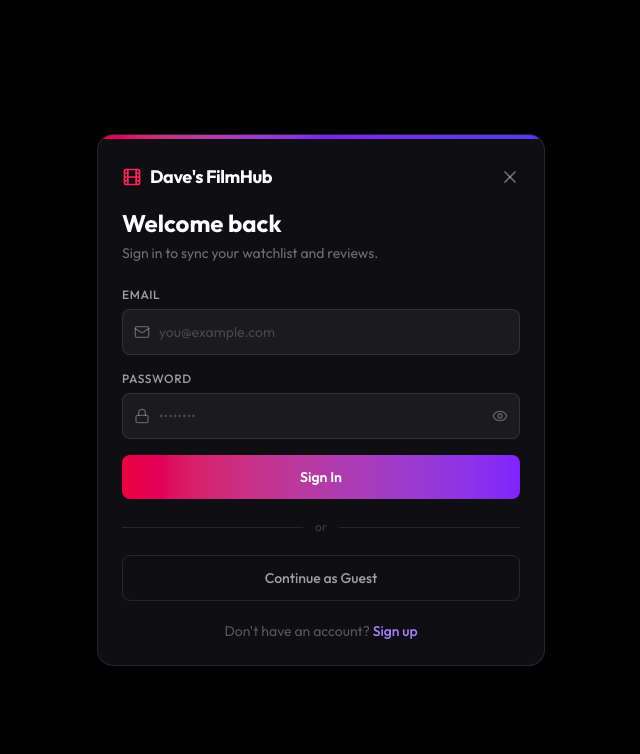
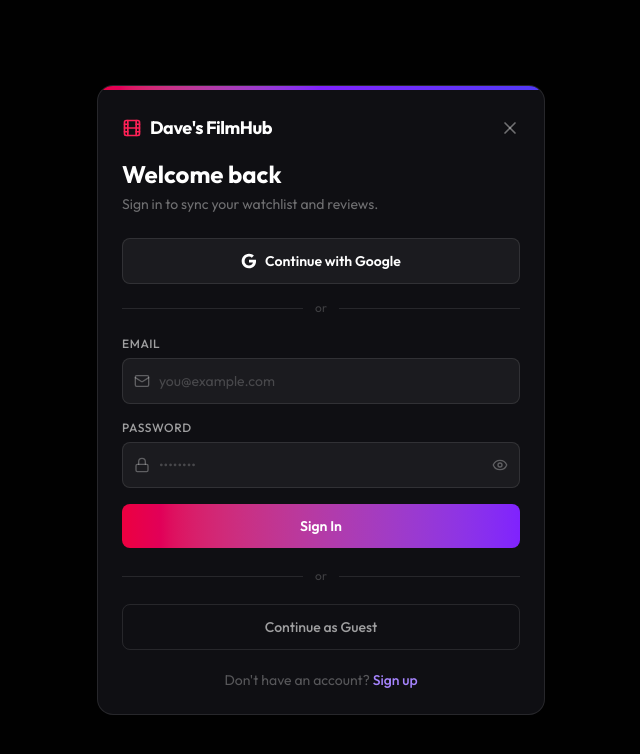
Before and after one commit to daveasd/filmhub, a React (Vite) app: page / in a window 1280 px wide. Both pictures are taken after a click on the button "Skip intro". Shown: the top 754 px of the page, without its empty margins (319-959 px from the left). Built offline with nearby package versions, Linux system fonts and the light colour scheme; no server answers.

Commit message:
feat: add google sign-in to auth modal

```diff
--- a/src/components/auth/AuthModal.jsx
+++ b/src/components/auth/AuthModal.jsx
@@ -7,7 +7,7 @@
   'Account created. you can sign in now.'
 
 export default function AuthModal({ isOpen, onClose }) {
-  const { signIn, signUp, continueAsGuest, resendConfirmationEmail } = useAuth()
+  const { signIn, signUp, signInWithGoogle, continueAsGuest, resendConfirmationEmail } = useAuth()
 
   const [mode, setMode] = useState('signin')
   const [showPassword, setShowPw] = useState(false)
@@ -150,6 +150,31 @@
             </div>
           )}
 
+          <button
+            type="button"
+            onClick={async () => {
+              setLoading(true)
+              setError('')
+              await signInWithGoogle()
+            }}
+            disabled={loading}
+            className="w-full bg-white/5 border border-white/10 hover:bg-white/10 hover:border-white/20 text-white rounded-lg py-3 text-sm font-semibold transition-all flex items-center justify-center gap-2 mb-4"
+          >
+            <svg className="w-4 h-4" viewBox="0 0 24 24">
+              <path fill="currentColor" d="M22.56 12.25c0-.78-.07-1.53-.2-2.25H12v4.26h5.92c-.26 1.37-1.04 2.53-2.21 3.31v2.77h3.57c2.08-1.92 3.28-4.74 3.28-8.09z"/>
+              <path fill="currentColor" d="M12 23c2.97 0 5.46-.98 7.28-2.66l-3.57-2.77c-.98.66-2.23 1.06-3.71 1.06-2.86 0-5.29-1.93-6.16-4.53H2.18v2.84C3.99 20.53 7.7 23 12 23z"/>
+              <path fill="currentColor" d="M5.84 14.09c-.22-.66-.35-1.36-.35-2.09s.13-1.43.35-2.09V7.07H2.18C1.43 8.55 1 10.22 1 12s.43 3.45 1.18 4.93l2.85-2.22.81-.62z"/>
+              <path fill="currentColor" d="M12 5.38c1.62 0 3.06.56 4.21 1.64l3.15-3.15C17.45 2.09 14.97 1 12 1 7.7 1 3.99 3.47 2.18 7.07l3.66 2.84c.87-2.6 3.3-4.53 6.16-4.53z"/>
+            </svg>
+            Continue with Google
+          </button>
+
+          <div className="flex items-center gap-3 mb-5">
+            <div className="flex-1 h-px bg-white/10" />
+            <span className="text-white/20 text-xs">or</span>
+            <div className="flex-1 h-px bg-white/10" />
+          </div>
+
           <form onSubmit={handleSubmit} className="space-y-4">
             {mode === 'signup' && (
               <div>
--- a/src/contexts/AuthContext.jsx
+++ b/src/contexts/AuthContext.jsx
@@ -141,6 +141,36 @@
     return { data, error: null }
   }, [])
 
+  // ── Sign In with Google ─────────────────────────────────────────────────────
+  const signInWithGoogle = useCallback(async () => {
+    if (!supabase) {
+      return {
+        error: {
+          message: mapAuthError({ message: 'Supabase not configured' }),
+        },
+      }
+    }
+
+    const { data, error } = await supabase.auth.signInWithOAuth({
+      provider: 'google',
+      options: {
+        redirectTo: getAuthRedirectUrl(),
+      },
+    })
+
+    if (error) {
+      return {
+        data,
+        error: {
+          message: mapAuthError(error),
+          raw: error,
+        },
+      }
+    }
+
+    return { data, error: null }
+  }, [])
+
   // ── Resend confirmation email ───────────────────────────────────────────────
   const resendConfirmationEmail = useCallback(async (email) => {
     if (!supabase) {
@@ -245,6 +275,7 @@
     isLoggedIn: Boolean(user),
     signUp,
     signIn,
+    signInWithGoogle,
     signOut,
     continueAsGuest,
     updateProfile,
```
